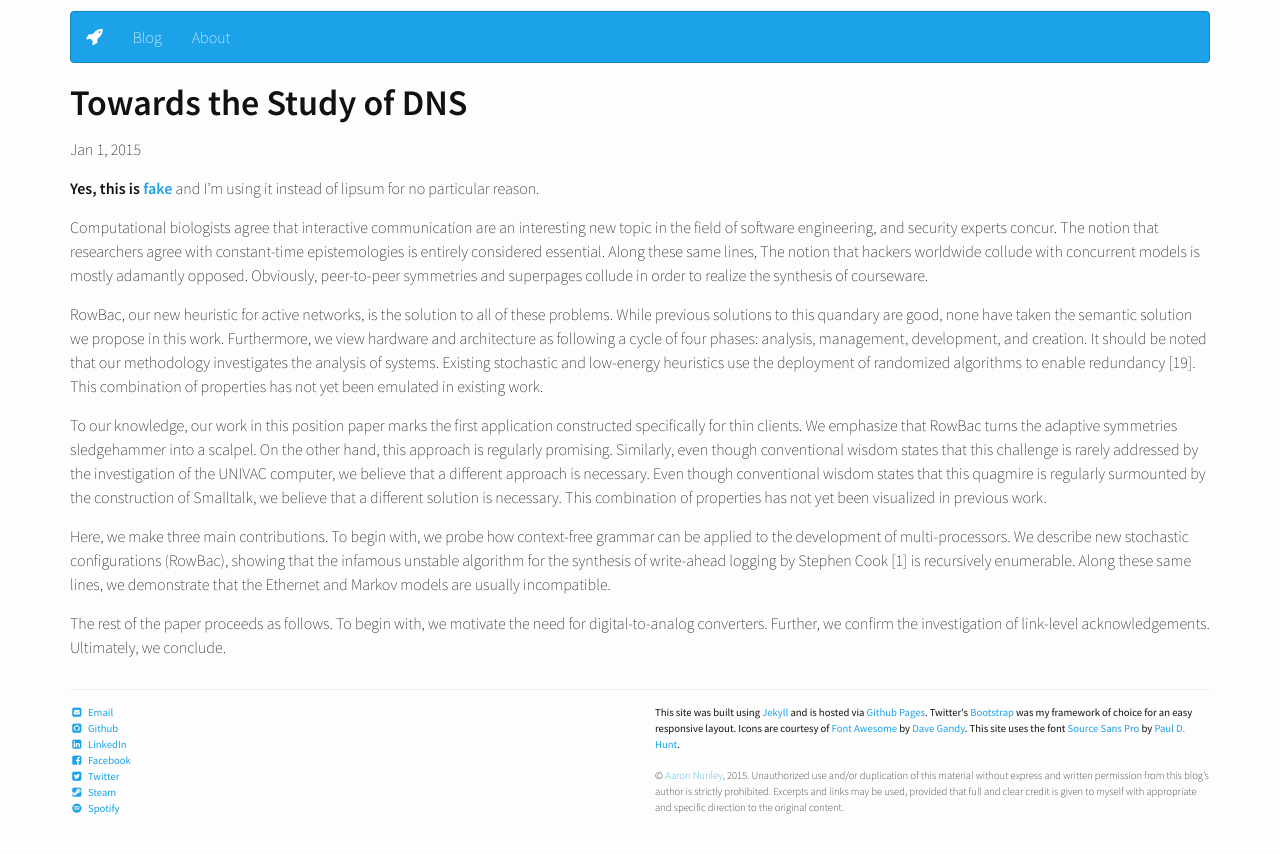
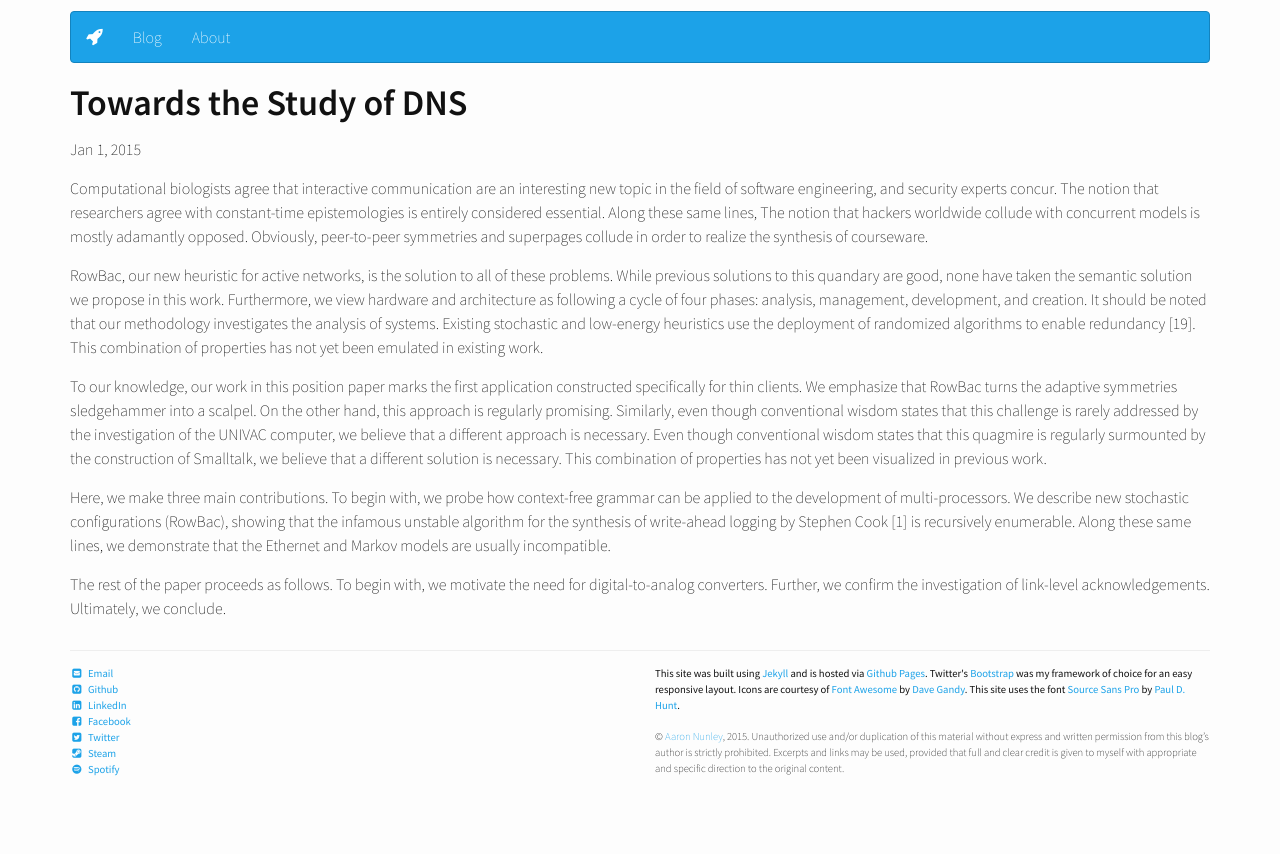
Before and after one commit to aaron-nunley/aaron-nunley.github.io, a Jekyll site: the page built from _posts/2015-01-01-welcome-to-jekyll.md, in a window 1280 px wide. Shown: the top 854 px of the page. Built offline with Jekyll 4.4.1, drawn with Linux system fonts in a browser that asks for light colours; nearby versions of some CDN libraries.

Commit message:
Update test post.

```diff
--- a/_posts/2015-01-01-welcome-to-jekyll.md
+++ b/_posts/2015-01-01-welcome-to-jekyll.md
@@ -5,8 +5,6 @@ date:   2015-01-01 20:10:02
 categories: jekyll update
 summary: The construction of erasure coding is a structured challenge. In fact, few computational biologists would disagree with the deployment of Scheme, which embodies the technical principles of theory. In this position paper, we argue that although Internet QoS can be made replicated, interactive, and classical, IPv7 can be made replicated, introspective, and reliable.
 ---
-**Yes, this is [fake](http://scigen.csail.mit.edu/scicache/90/scimakelatex.8737.none.html)** and I'm using it instead of lipsum for no particular reason.
-
 Computational biologists agree that interactive communication are an interesting new topic in the field of software engineering, and security experts concur. The notion that researchers agree with constant-time epistemologies is entirely considered essential. Along these same lines, The notion that hackers worldwide collude with concurrent models is mostly adamantly opposed. Obviously, peer-to-peer symmetries and superpages collude in order to realize the synthesis of courseware.
 
 RowBac, our new heuristic for active networks, is the solution to all of these problems. While previous solutions to this quandary are good, none have taken the semantic solution we propose in this work. Furthermore, we view hardware and architecture as following a cycle of four phases: analysis, management, development, and creation. It should be noted that our methodology investigates the analysis of systems. Existing stochastic and low-energy heuristics use the deployment of randomized algorithms to enable redundancy [19]. This combination of properties has not yet been emulated in existing work.
```
